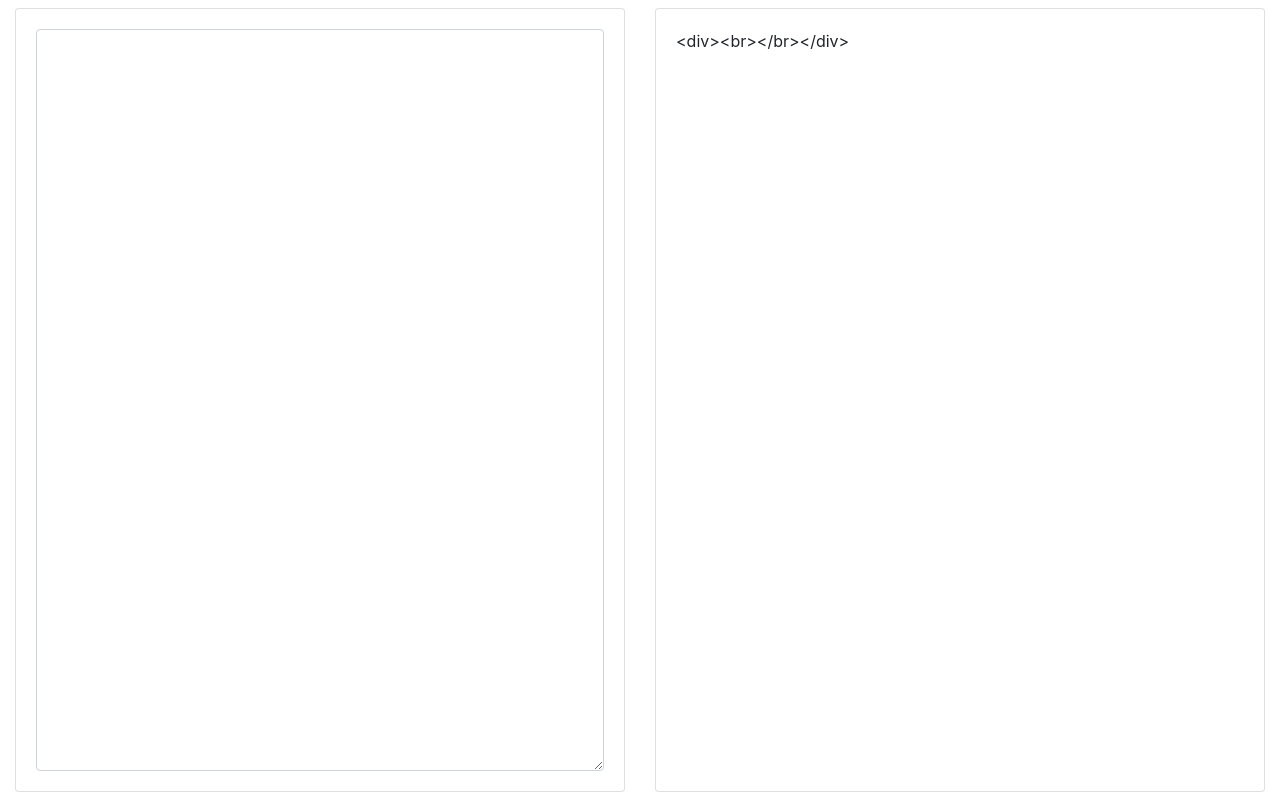
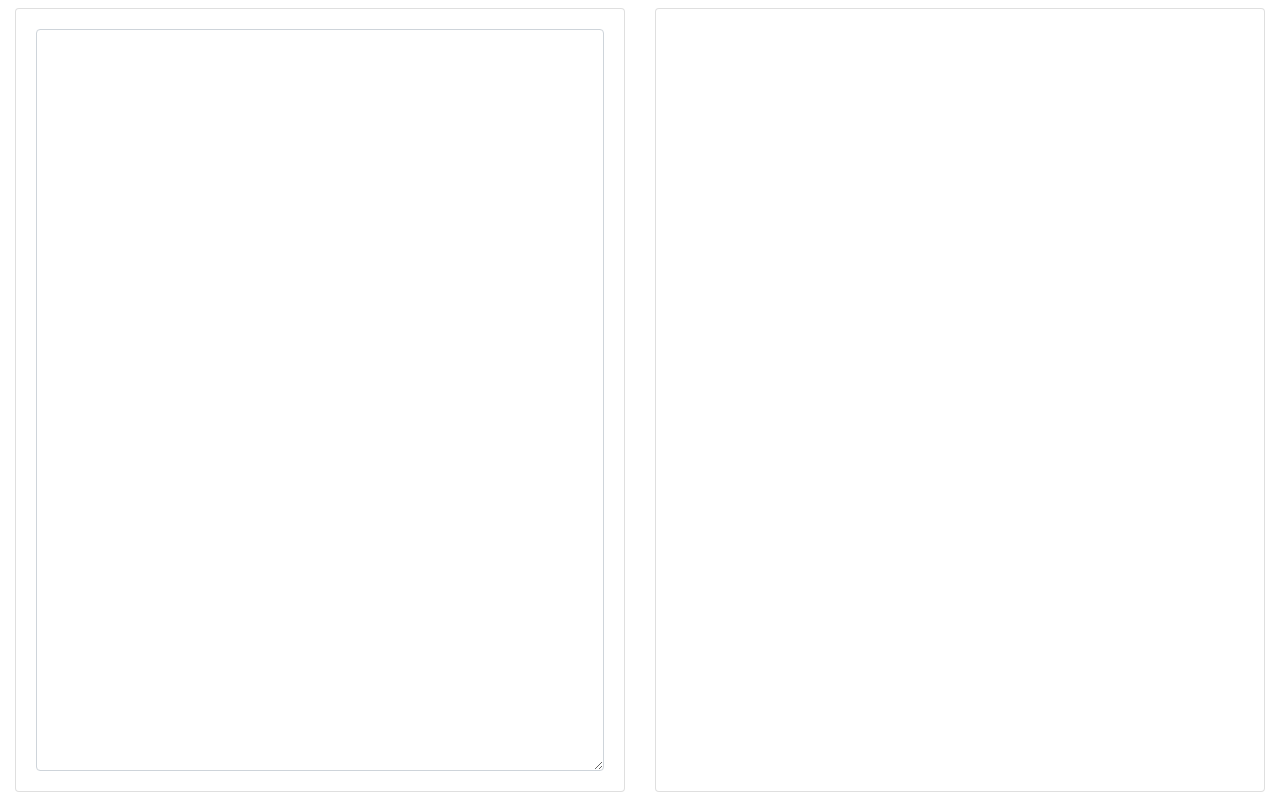
Before and after one commit to NRoboto/typescript-markdown-compiler, a React (Create React App) app: page / in a window 1280 px wide. Built offline with nearby package versions, Linux system fonts and the light colour scheme.

Commit message:
Change output to set HTML instead of setting content

```diff
--- a/src/App.tsx
+++ b/src/App.tsx
@@ -36,7 +36,7 @@ const App = () => {
           ></Input>
         </Panel>
         <Panel>
-          <p id="md-output">{mdOutput}</p>
+          <p id="md-output" dangerouslySetInnerHTML={{ __html: mdOutput }}></p>
         </Panel>
       </Row>
     </Container>
```
